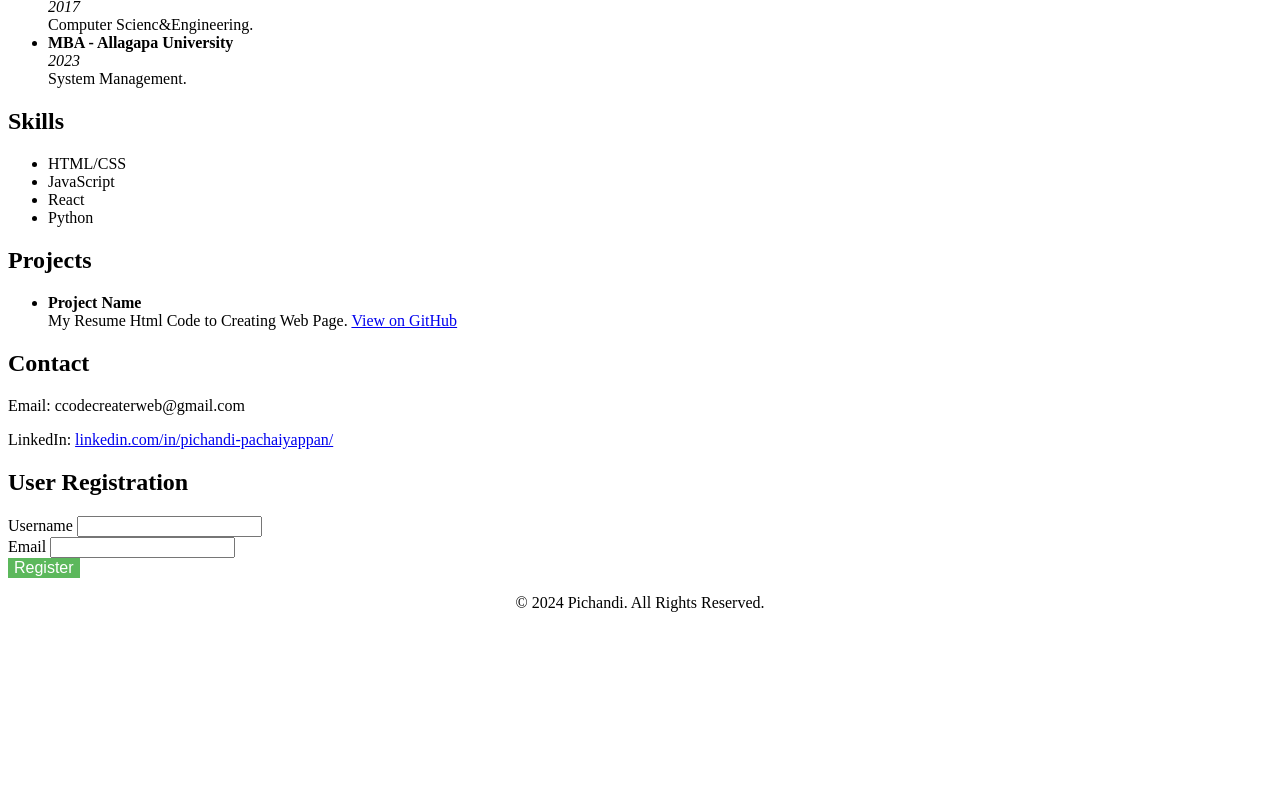
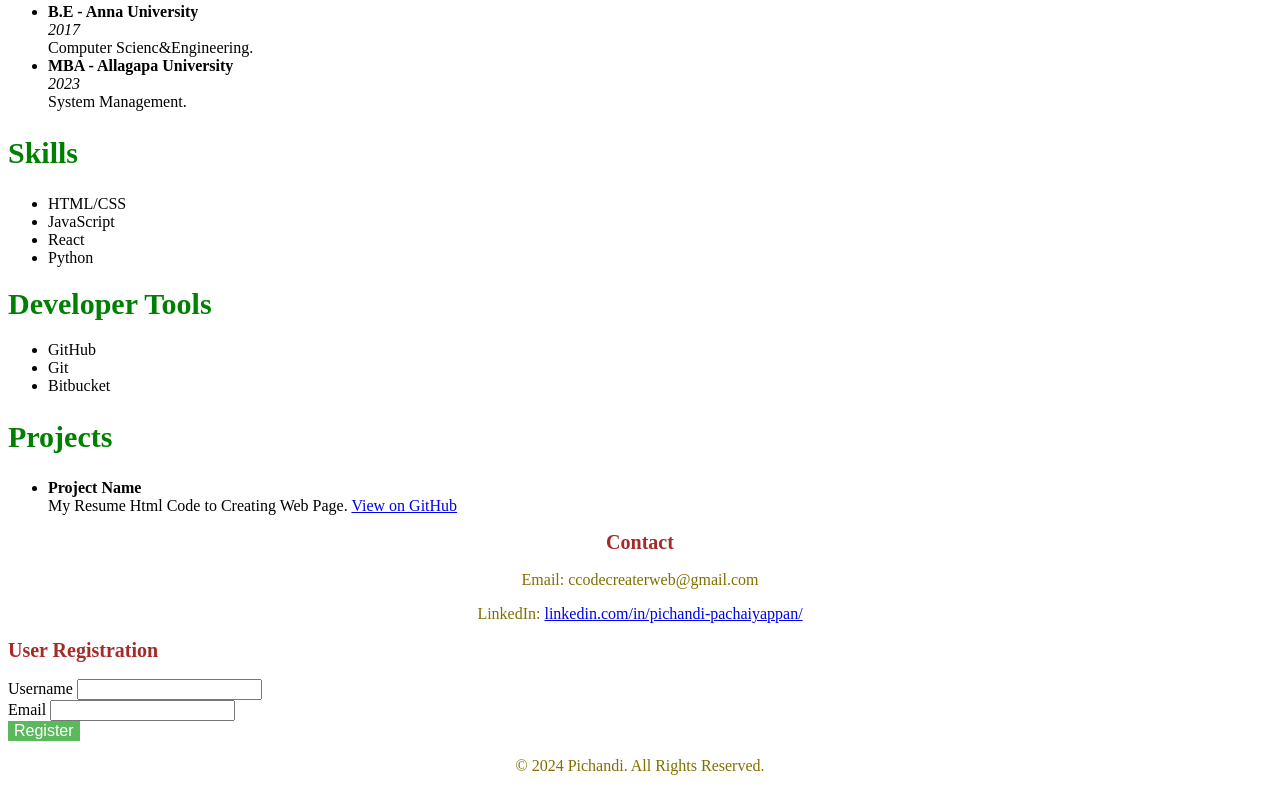
Before and after one commit to Pichandi0402/Pichandi04.github.io, a plain HTML site: page index.html in a window 1280 px wide. Shown: the part 565-1356 px from the top of the page. Before the commit the page ends 1193 px from the top, so only its background shows below. Drawn offline with Linux system fonts and the light colour scheme.

Commit message:
git push

```diff
--- a/index.html
+++ b/index.html
@@ -17,6 +17,18 @@
       .form-group input[type="submit"]:hover {
           background-color: #4cae4c;
       }
+       p {
+      color: rgb(128, 111, 0);
+      font-size: 16px;
+  }
+  h1 {
+      color: green;
+      font-size: 30px;
+  }
+  h2{
+    color: brown;
+    font-size: 20px;
+  }
   </style>
  </head>
  <body>
@@ -33,7 +45,7 @@
       Iam the first B.E Graduate in my family
     </div>
     <section>
-    <h2>Experience</h2></section>
+    <h1>Experience</h1></section>
     <ul>
       <li>
           <section>
@@ -71,7 +83,7 @@
       </ul>
   </section>
   <section>
-    <h2>Skills</h2>
+    <h1>Skills</h1>
     <ul>
         <li>HTML/CSS</li>
         <li>JavaScript</li>
@@ -79,8 +91,14 @@
         <li>Python</li>
     </ul>
 </section>
+        <h1>Developer Tools</h1>
+        <ul>
+          <li>GitHub</li>
+          <li>Git</li>
+          <li>Bitbucket</li>
+        </ul>
 <section>
-  <h2>Projects</h2>
+  <h1>Projects</h1>
   <ul>
       <li>
           <strong>Project Name</strong> <br>
@@ -88,12 +106,13 @@
           <a href="https://github.com/Pichandi0402?tab=projects" target="_blank">View on GitHub</a>
       </li>
   </ul>
+
 </section>
-<section>
+<section> <center>
   <h2>Contact</h2>
   <p>Email: ccodecreaterweb@gmail.com</p>
   <p>LinkedIn: <a href="https://www.linkedin.com/in/pichandi-pachaiyappan/" target="_blank">linkedin.com/in/pichandi-pachaiyappan/</a></p>
-</section>
+</section></center>
 <div class="registration-form">
   <h2>User Registration</h2>
   <form action="/submit_registration" method="POST">
@@ -108,6 +127,7 @@
       <div class="form-group">
           <input type="submit" value="Register">
       </div>
+
   </form>
 </div>
 <center>
```
Also changed, not shown: Former Grains.html (added, +11 -0 lines).
